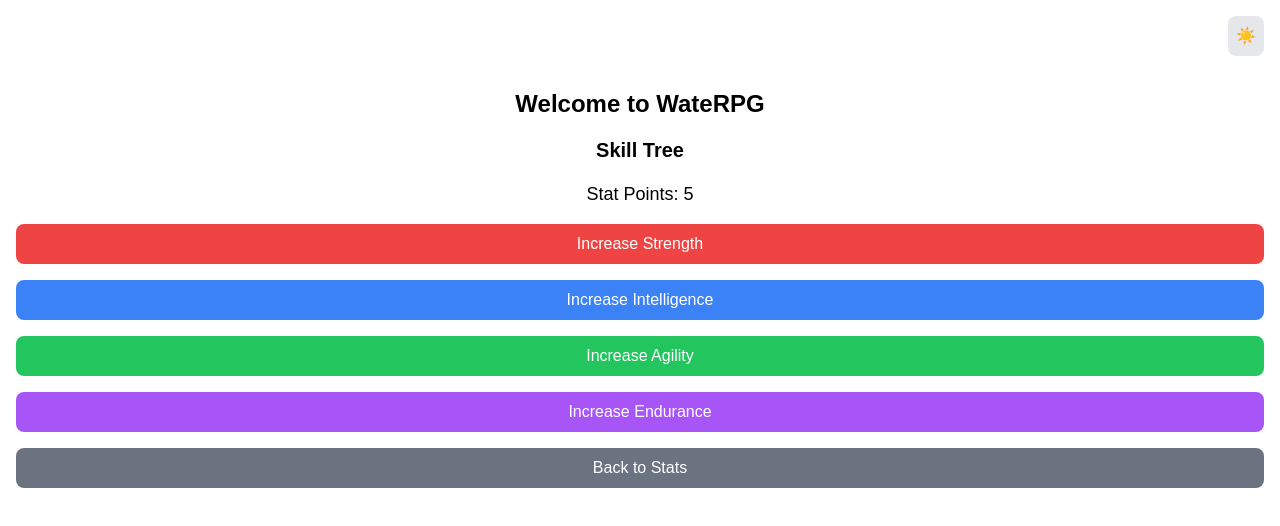
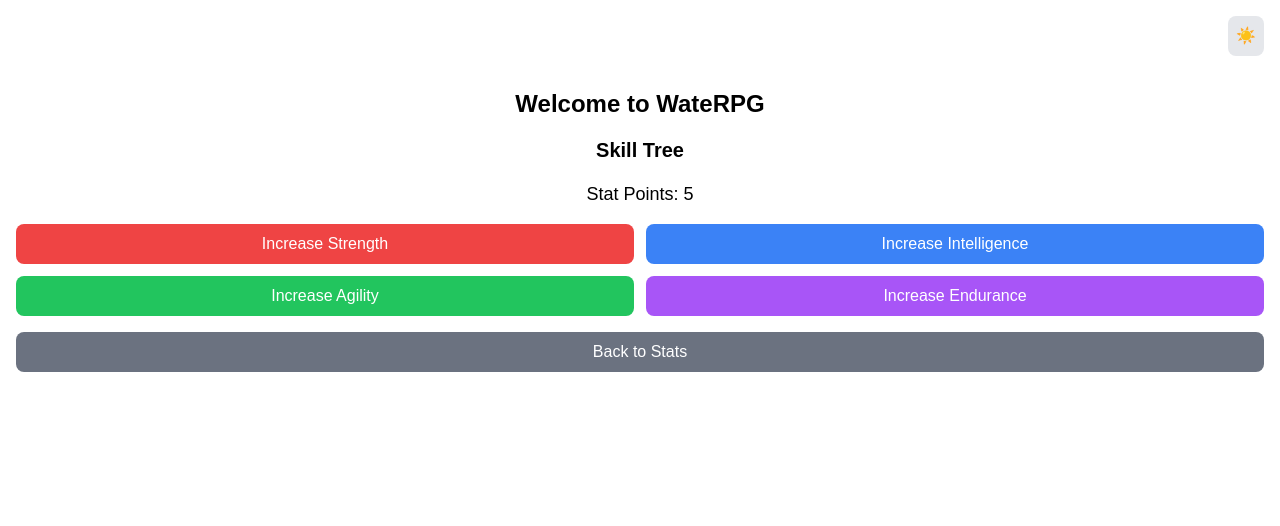
Before and after one commit to PabloGiraldo96/healtySteps, a Next.js app: page / in a window 1280 px wide. Both pictures are taken after a click on the button "Skill Tree". Shown: the top 526 px of the page. Built offline with nearby package versions, Linux system fonts and the light colour scheme.

Commit message:
XP Tree UI

```diff
--- a/src/components/StatsUI.jsx
+++ b/src/components/StatsUI.jsx
@@ -213,12 +213,12 @@ const StatsUI = () => {
           </div>
         </div>
       ) : (
-        // XpTree View
+
         <div className="space-y-4">
           <XpTree
             statPoints={statPoints}
             setStatPoints={setStatPoints}
-            allocateStatPoint={allocateStatPoint} // Pass the function to allocate points
+            allocateStatPoint={allocateStatPoint}
           />
           <button
             onClick={() => setShowXpTree(false)}
--- a/src/components/XpTree.jsx
+++ b/src/components/XpTree.jsx
@@ -3,6 +3,7 @@ const XpTree = ({ statPoints, allocateStatPoint }) => {
     <div className="space-y-4">
       <h2 className="text-xl font-semibold">Skill Tree</h2>
       <p className="text-lg">Stat Points: {statPoints}</p>
+      <div className="grid grid-cols-2 gap-3">
         <button
           onClick={() => allocateStatPoint('strength')}
           disabled={statPoints === 0}
@@ -32,6 +33,7 @@ const XpTree = ({ statPoints, allocateStatPoint }) => {
           Increase Endurance
         </button>
       </div>
+    </div>
   );
 };
 
```
Lines whose indentation alone changed are shown as unchanged.
